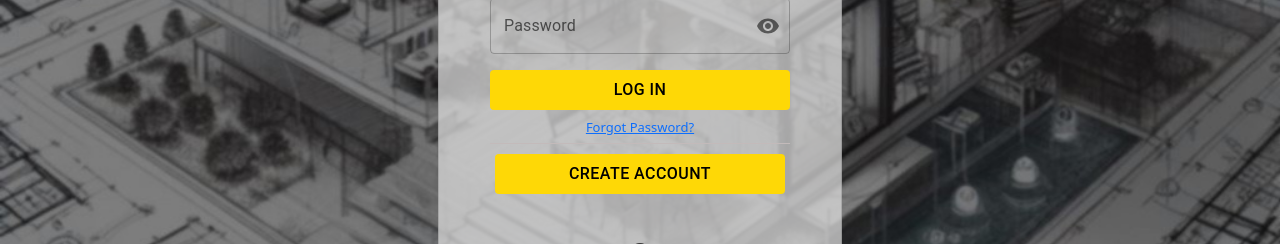
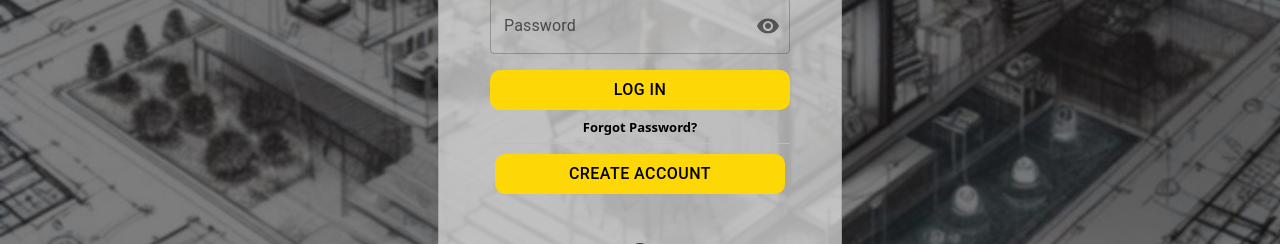
Before and after one commit to Pipeline-To-Better-Placemaking/P2BP-Web, a React (Create React App) app in the folder frontend_web/: page / in a window 1280 px wide. Shown: the part 333-577 px from the top of the page. Built offline with nearby package versions, Linux system fonts and the light colour scheme.

Commit message:
small changes to login screen
designed 'forgot password' link to better fit

```diff
--- a/frontend_web/src/routes/Title.js
+++ b/frontend_web/src/routes/Title.js
@@ -156,13 +156,14 @@ export default function Title(props) {
                                     type='submit'
                                     size='lg'
                                     onClick={ handleLogin }
+                                    style={{ borderRadius: '10px'}}
                                 >
                                     Log in
                                 </Button>
-                                <Link to='/forgot_password' style={{fontSize: 'small'}}> Forgot Password? </Link>
+                                <Link to='/forgot_password' id='forgotpasslink'style={{fontSize: 'small'}}> <b>Forgot Password?</b> </Link>
                             </Box>
                             <div className='d-grid'>
-                                <Button component={ Link } to='/new' className='scheme secondButton' size='lg'>
+                                <Button component={ Link } to='/new' className='scheme secondButton' size='lg' style={{ borderRadius: '10px'}}>
                                     Create Account
                                 </Button>
                             </div>
--- a/frontend_web/src/routes/routes.css
+++ b/frontend_web/src/routes/routes.css
@@ -192,6 +192,14 @@ a.backButton>svg.css-i4bv87-MuiSvgIcon-root, a.backButton>svg.MuiSvgIcon-root {
 #login.initpageTemplate::before {
     background-color: rgba(0, 0, 0, 0.9); /* Semi-transparent black color */
     z-index: -1;
+}
+#forgotpasslink {
+    text-decoration: none; /* Remove underline */
+    color: #000; /* Change text */
+  }
+
+#forgotpasslink:hover {
+    color: #346bac;
 }
 div#faqPage div.pageTemplate{
     text-align: left;
```
